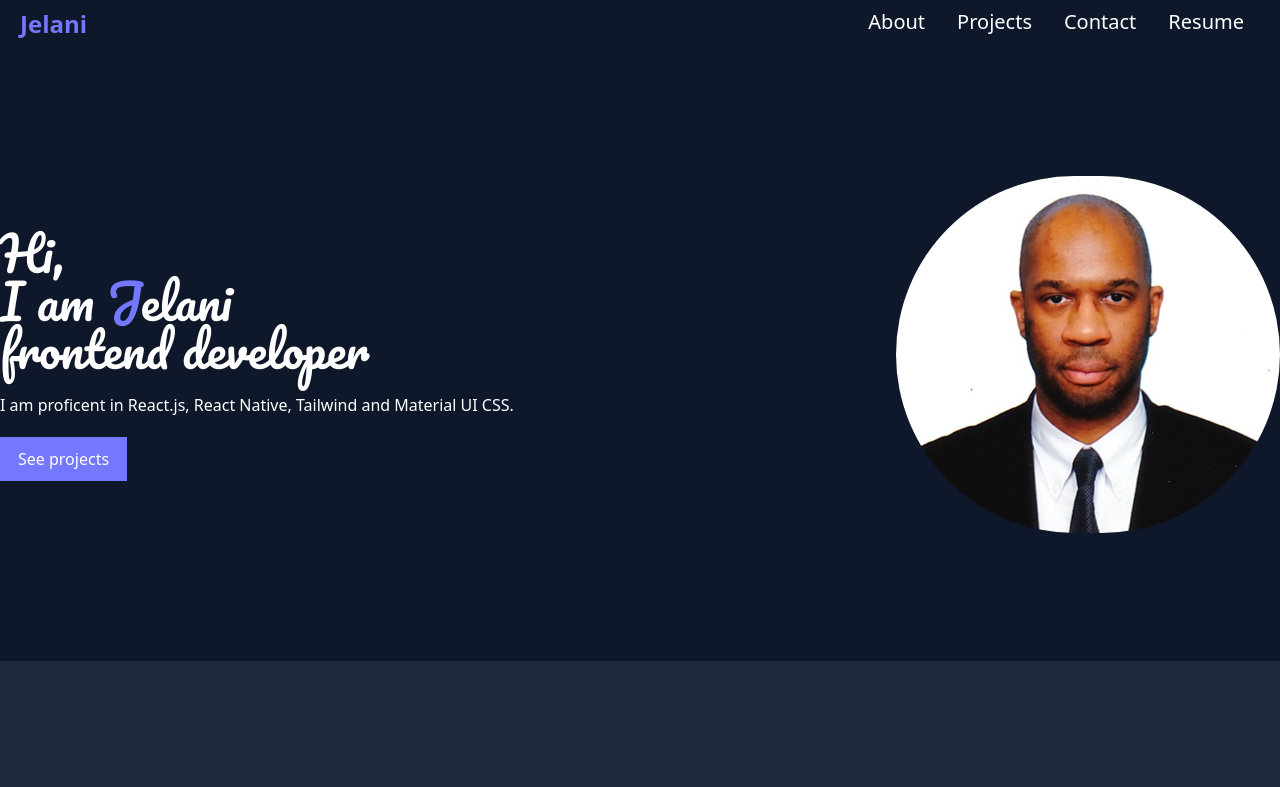
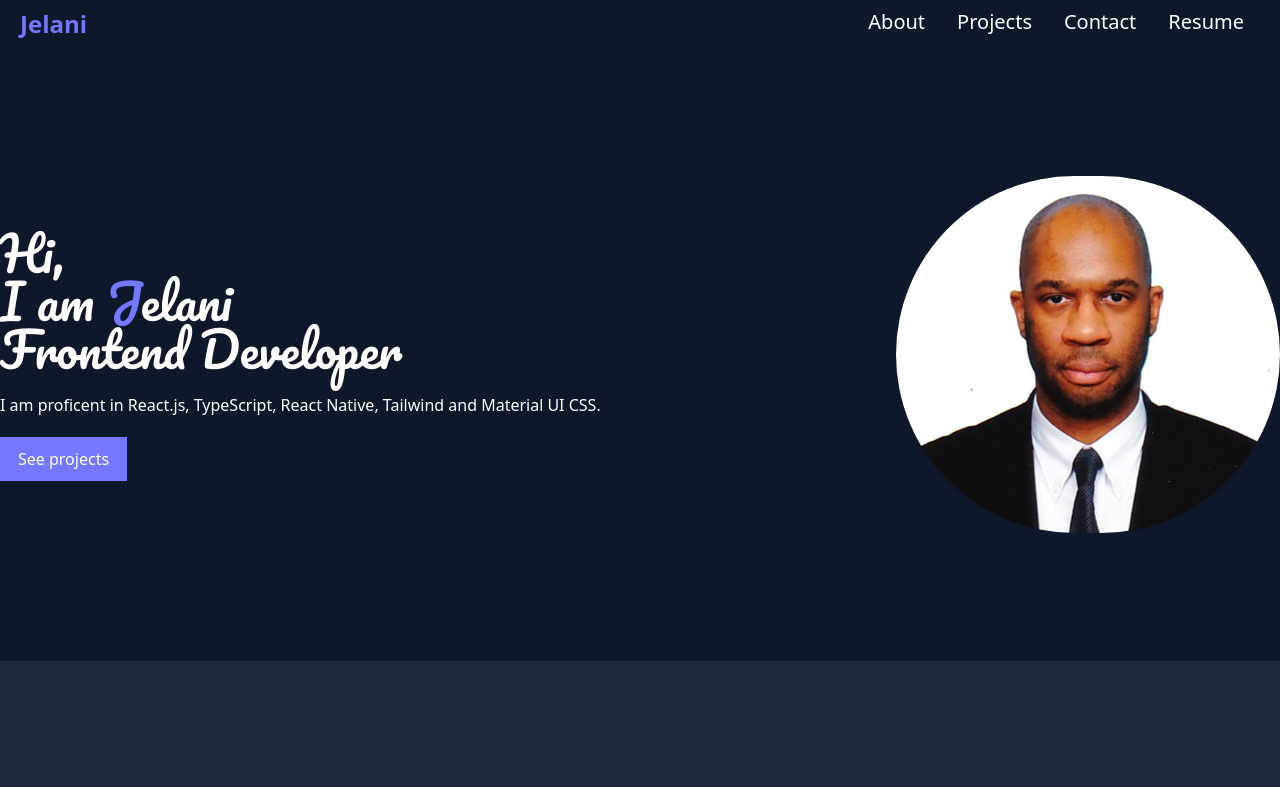
Before and after one commit to AlexJelani/jelani-portfolio, a React (Vite) app: page / in a window 1280 px wide. Shown: the top 787 px of the page. Built offline with nearby package versions, Linux system fonts and the light colour scheme.

Commit message:
added portfolio img

```diff
--- a/src/components/Hero.jsx
+++ b/src/components/Hero.jsx
@@ -8,10 +8,10 @@ const Hero = () => {
       <div className="hero-info pb-5 md:pb-0">
         <h1 className="text-2xl  lg:text-5xl">
           Hi, <br />I am <span className="logo">J</span>elani <br />
-          frontend developer
+         Frontend Developer
         </h1>
         <p className="py-5">
-          I am proficent in React.js, React Native, Tailwind and Material UI
+          I am proficent in React.js, TypeScript, React Native, Tailwind and Material UI
           CSS.
         </p>
         <button className="btn bg-accent border-2 border-[#7477FF] text-white px-4 py-2 hover:bg-transparent">See projects</button>
```
Also changed, not shown: src/assets/Jelani _ FrontendDev.png (added).
